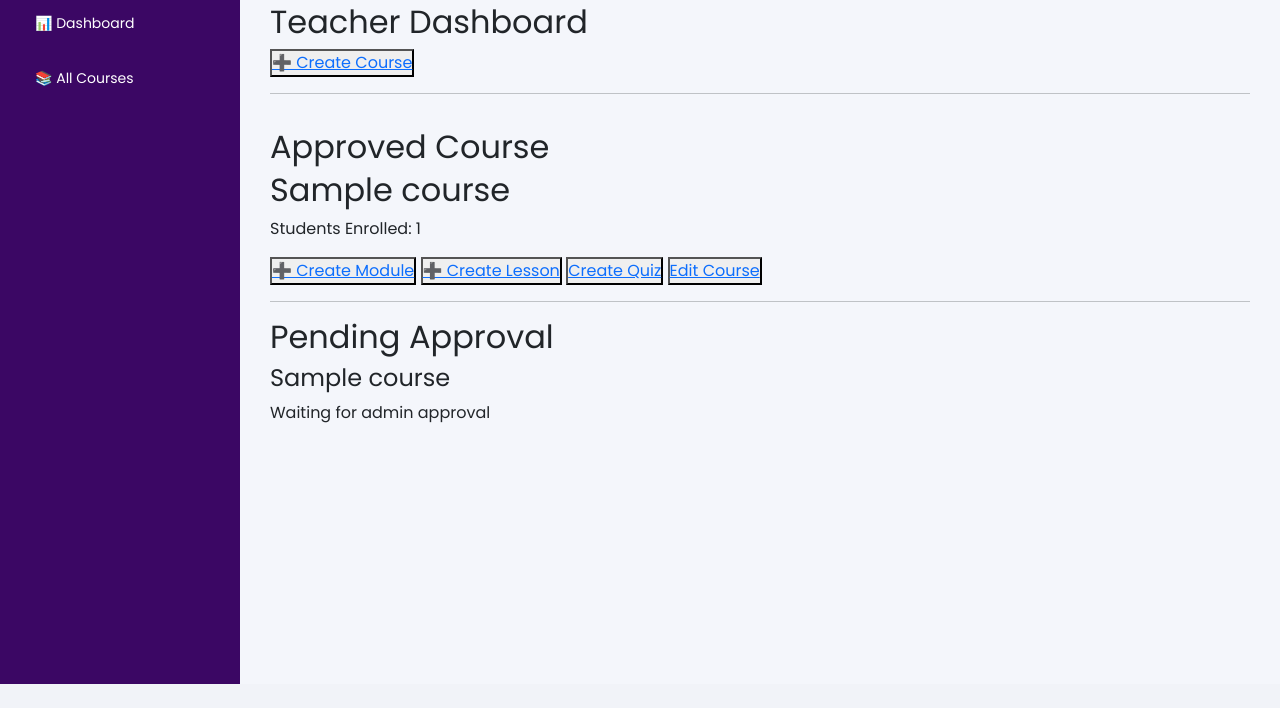
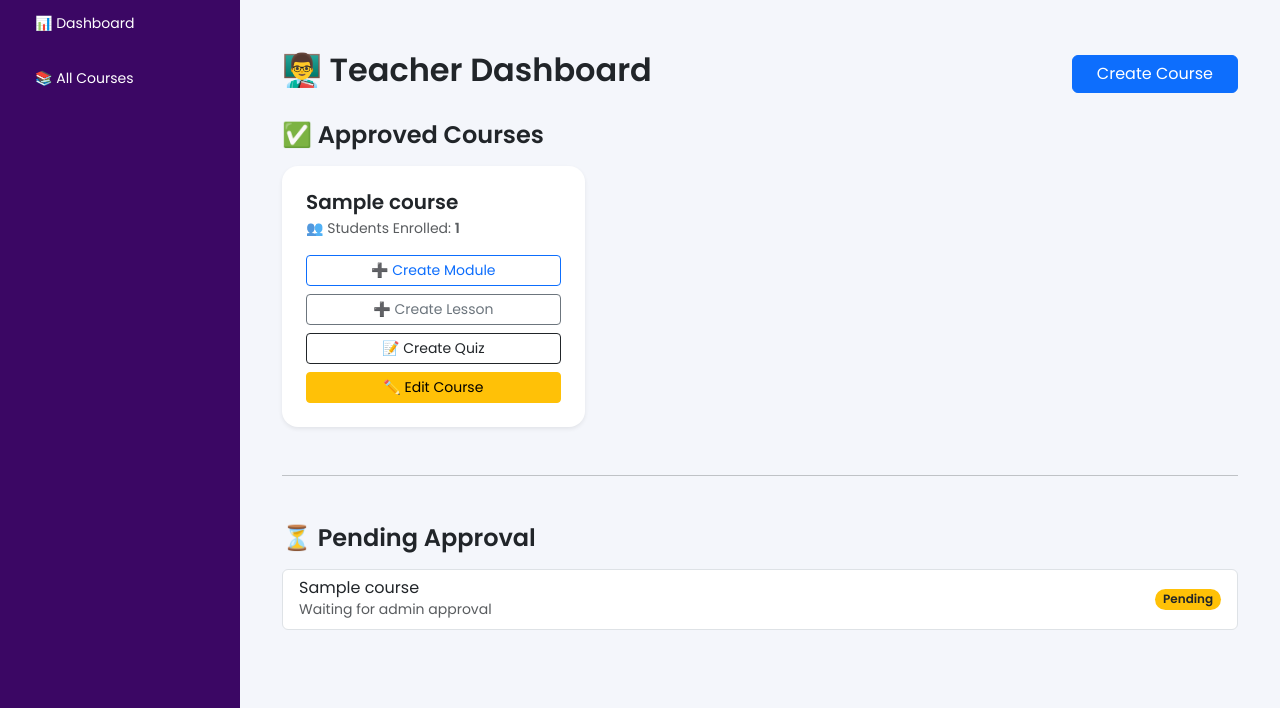
Before and after one commit to shushilshah/learning_ms_django, a Django app: template templates/teacher/dashboard.html in a window 1280 px wide. Shown: the part 116-824 px from the top of the page. Before the commit the page ends 800 px from the top, so only its background shows below. Run offline with Django 5.2, Linux system fonts and the light colour scheme; the template is opened without the code that fills it: most values are stand-ins (such as "Sample title", 1, 10 or a date in 2020).

Commit message:
teacher dashboard imrpoved

```diff
--- a/templates/teacher/dashboard.html
+++ b/templates/teacher/dashboard.html
@@ -1,42 +1,100 @@
-{% extends 'base.html'%} {% block content %}
+{% extends "base.html" %}
+{% block content %}
 
-<h2>Teacher Dashboard</h2>
+<div class="container py-5">
 
-<button><a href="{% url 'create_course' %}">➕ Create Course</a></button>
+    <!-- Header -->
+    <div class="d-flex justify-content-between align-items-center mb-4">
+        <h2 class="fw-bold">👨‍🏫 Teacher Dashboard</h2>
+        <a href="{% url 'create_course' %}" class="btn btn-primary rounded px-4">
+             Create Course
+        </a>
+    </div>
 
+    <!-- Approved Courses -->
+    <h4 class="fw-semibold mb-3">✅ Approved Courses</h4>
 
-<hr />
-<br />
-<br />
+    {% if course_data %}
+        <div class="row g-4">
 
-<h2 style="margin-bottom: -20px; margin-top: -30px;">Approved Course</h2>
-<br />
-{% for course in approved_courses %}
+            {% for item in course_data %}
+            {% with course=item.course %}
+            <div class="col-md-6 col-lg-4">
+                <div class="card h-100 shadow-sm border-0 rounded-4">
 
-<h2>{{course.title}}</h2>
+                    <div class="card-body d-flex flex-column p-4">
 
-<p>Students Enrolled: {{course.total_students}}</p>
+                        <h5 class="fw-bold mb-1">{{ course.title }}</h5>
+                        <p class="text-muted small mb-3">
+                            👥 Students Enrolled:
+                            <strong>{{ item.total_students}}</strong>
+                        </p>
 
-<button>
-  <a href="{% url 'create_module' course.id %}">➕ Create Module</a>
-</button>
-<button>
-  <a href="{% url 'create_lesson' course.id %}">➕ Create Lesson</a>
-</button>
-<button><a href="{% url 'create_quiz' course.id %}">Create Quiz</a></button>
-<button>
-  <a href="{% url 'edit_course' course.id %}">Edit Course</a>
-</button>
-{% empty %}
-<p>No approved courses yet.</p>
-{% endfor %}
+                        <!-- Action Buttons -->
+                        <div class="mt-auto d-grid gap-2">
 
-<hr>
-<h2>Pending Approval</h2>
-{% for courses in pending_courses %}
-<h4>{{courses.title}}</h4>
-<span>Waiting for admin approval</span>
-{% empty %}
-<p>No Pending requests.</p>
-{% endfor %}
+                            <a href="{% url 'create_module' course.id %}"
+                               class="btn btn-outline-primary btn-sm">
+                                ➕ Create Module
+                            </a>
+
+                            <a href="{% url 'create_lesson' course.id %}"
+                               class="btn btn-outline-secondary btn-sm">
+                                ➕ Create Lesson
+                            </a>
+
+                            <a href="{% url 'create_quiz' course.id %}"
+                               class="btn btn-outline-dark btn-sm">
+                                📝 Create Quiz
+                            </a>
+
+                            <a href="{% url 'edit_course' course.id %}"
+                               class="btn btn-warning btn-sm">
+                                ✏️ Edit Course
+                            </a>
+
+                        </div>
+
+                    </div>
+                </div>
+            </div>
+            {% endwith %}
+            {% endfor %}
+
+        </div>
+    {% else %}
+        <div class="alert alert-info">
+            No approved courses yet.
+        </div>
+    {% endif %}
+
+    <!-- Pending Courses -->
+    <hr class="my-5">
+
+    <h4 class="fw-semibold mb-3">⏳ Pending Approval</h4>
+
+    {% if pending_courses %}
+        <div class="list-group">
+
+            {% for course in pending_courses %}
+            <div class="list-group-item d-flex justify-content-between align-items-center">
+                <div>
+                    <h6 class="mb-0">{{ course.title }}</h6>
+                    <small class="text-muted">Waiting for admin approval</small>
+                </div>
+                <span class="badge bg-warning text-dark rounded-pill">
+                    Pending
+                </span>
+            </div>
+            {% endfor %}
+
+        </div>
+    {% else %}
+        <div class="alert alert-success">
+            No pending approval requests 🎉
+        </div>
+    {% endif %}
+
+</div>
+
 {% endblock %}
```
